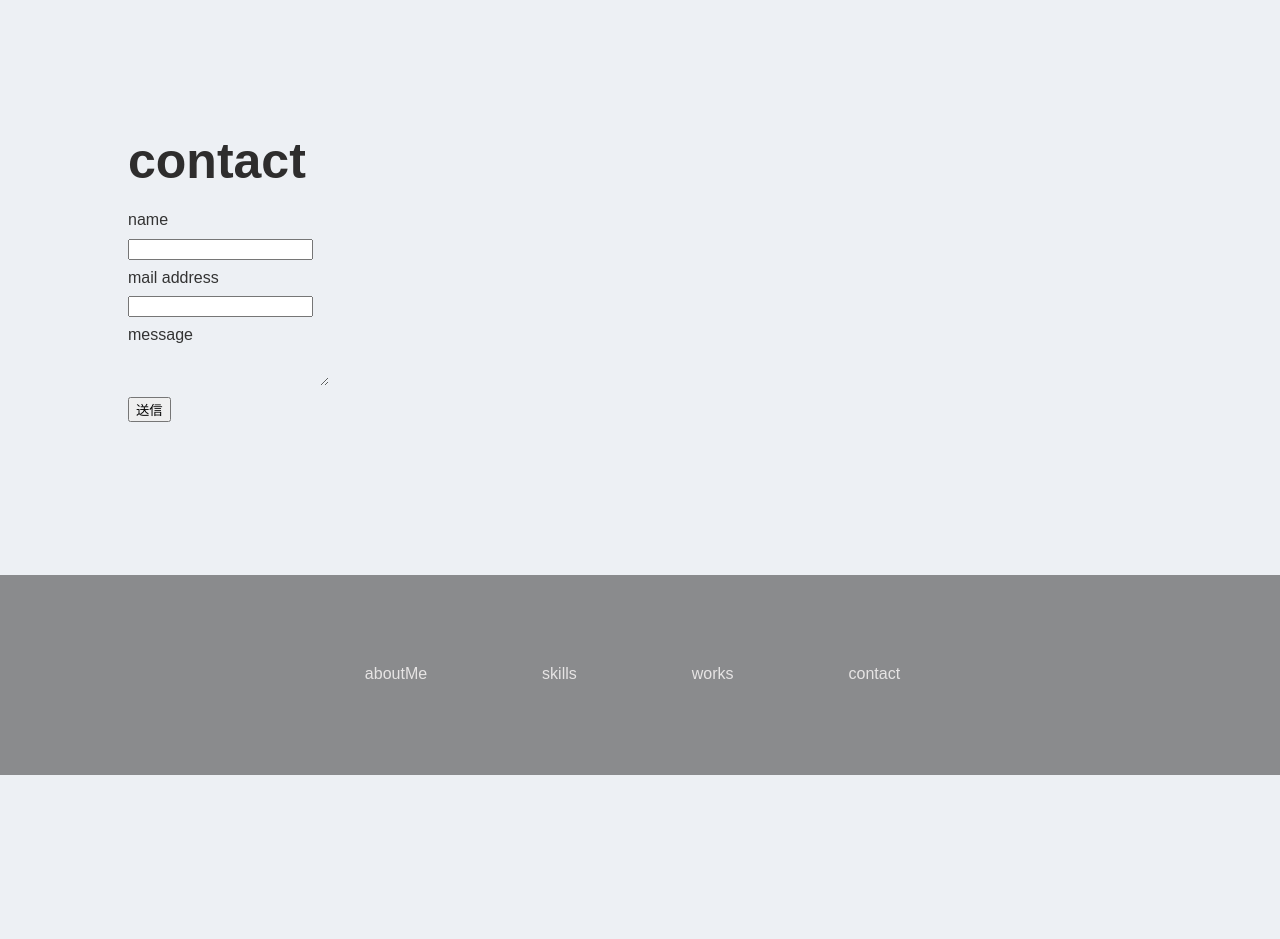
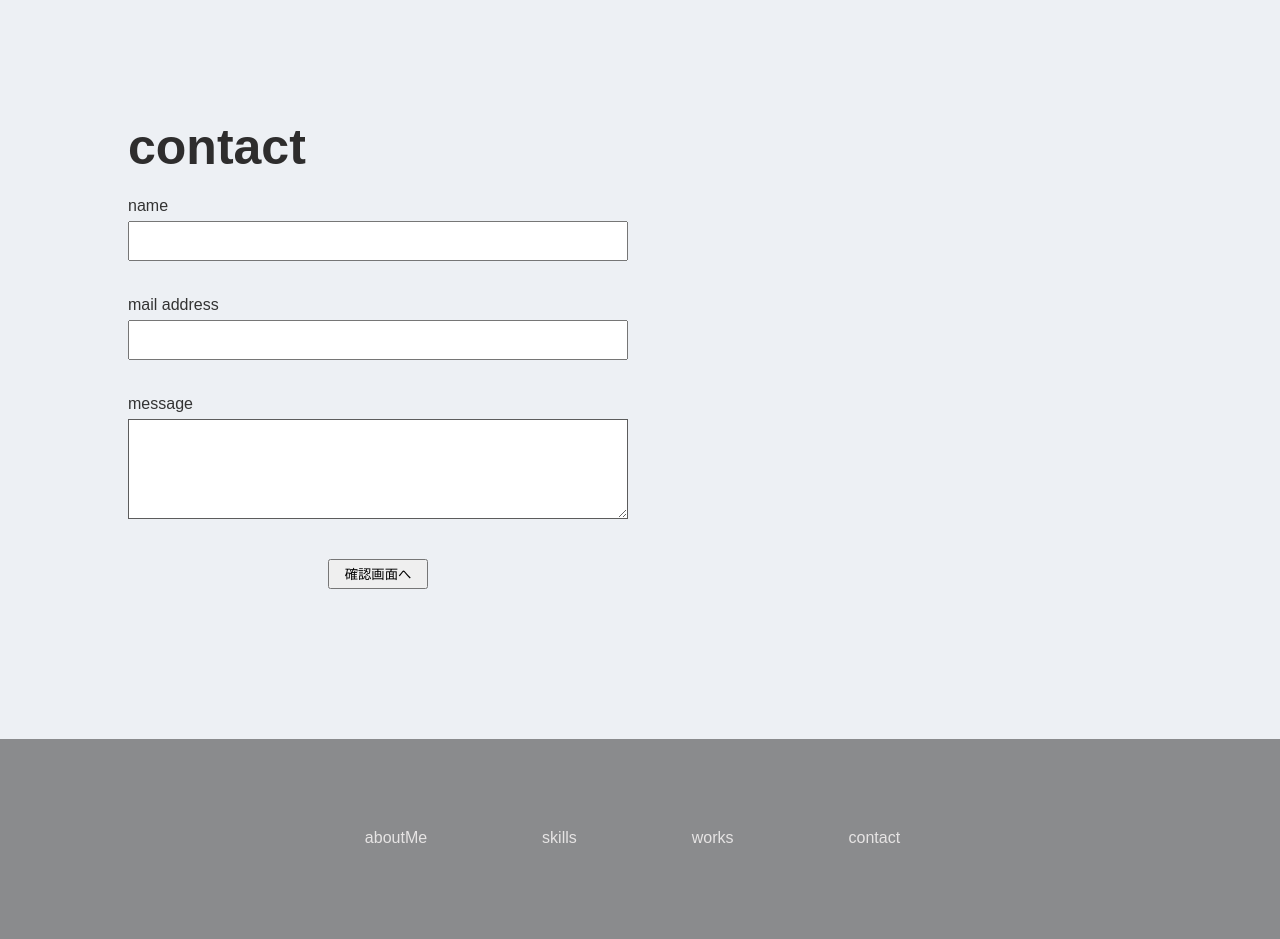
Before and after one commit to kahomorita/portfolio, a PHP site: page / in a window 1280 px wide. Shown: the part 2720-3659 px from the top of the page. Before the commit the page ends 3495 px from the top, so only its background shows below. Run offline with PHP 8.4, Linux system fonts and the light colour scheme.

Commit message:
index.htmlのform完成

```diff
--- a/CSS/style.css
+++ b/CSS/style.css
@@ -1,7 +1,7 @@
 
 /* ＝＝＝header＝＝＝ */
 header {
-  background: url(/img/brando-makes-branding-PjhOkwN0ruY-unsplash.jpg) center center;
+  background: url(../img/brando-makes-branding-PjhOkwN0ruY-unsplash.jpg) center center;
   height: 500px;
   background-size: cover;
   align-items: center;
@@ -18,25 +18,25 @@ header h1 {
 
 /* ＝＝＝nav＝＝＝ */
 
-#gnav {
+.gnav {
   margin-bottom: 100px;
 }
-#gnav ul {
+.gnav ul {
   display: flex;
   justify-content: center;
 }
 
-#gnav li {
+.gnav li {
   margin-left: 50px;
   margin-right: 50px;
 }
-#gnav li a {
+.gnav li a {
   margin-right: 15px;
   justify-content: space-between;
   color: #5c5c5c;
 }
 
-#gnav li a:hover {
+.gnav li a:hover {
   color: #c7c6c6;
 }
 
@@ -130,6 +130,31 @@ header h1 {
   background: rgb(255, 242, 183);
 }
 
+
+/* ＝＝＝contact＝＝＝ */
+
+form input {
+  width: 500px;
+  height: 40px;
+}
+
+form textarea {
+  width: 500px;
+  height: 100px;
+  border: #5c5c5c solid 1px;
+  background: #ffffff;
+}
+
+form input,form textarea {
+  margin-bottom: 30px;
+}
+
+form button {
+  width: 100px;
+  height: 30px;
+  margin-left: 200px;
+}
+
 /* ＝＝＝footer＝＝＝ */
 .footer {
   background: #8a8b8d;
@@ -137,17 +162,17 @@ header h1 {
   margin-bottom: 0;
 }
 
-.footer #gnav li a {
+.footer .gnav li a {
   margin-right: 15px;
   justify-content: space-between;
   color: #e6e4e4;
 }
 
-.footer #gnav li a:hover {
+.footer .gnav li a:hover {
   color: #8a8a8a;
 }
 
-.footer #gnav ul {
+.footer .gnav ul {
   align-items: center;
   height: 200px;
 }
--- a/index.html
+++ b/index.html
@@ -112,15 +112,13 @@
 
           <form action="./confirm.php" method="post">
             <p>name</p>
-            <input type="text" name="name"/>
+            <input type="text" name="name" required maxlength="20">
             <p>mail address</p>
-            <input type="mail" name="mail">
+            <input type="mail" name="mail" required maxlength="256">
             <p>message</p>
-            <textarea name="message">
-
-            </textarea>
+            <textarea name="message" required></textarea>
             <br>
-            <input type="submit" value="送信">
+            <button type="submit">確認画面へ</button>
           </form>
 
         </div>
@@ -130,7 +128,7 @@
 
   <div class="scroll-top js-scroll-top"><span>↑</span></div>
   <footer class="footer">
-    <nav id="gnav">
+    <nav class="gnav">
       <ul>
         <li>
           <a href="#section1">aboutMe</a>
```
Also changed, not shown: complete.php (added, +11 -0 lines), confirm.php (+7 -5 lines).
